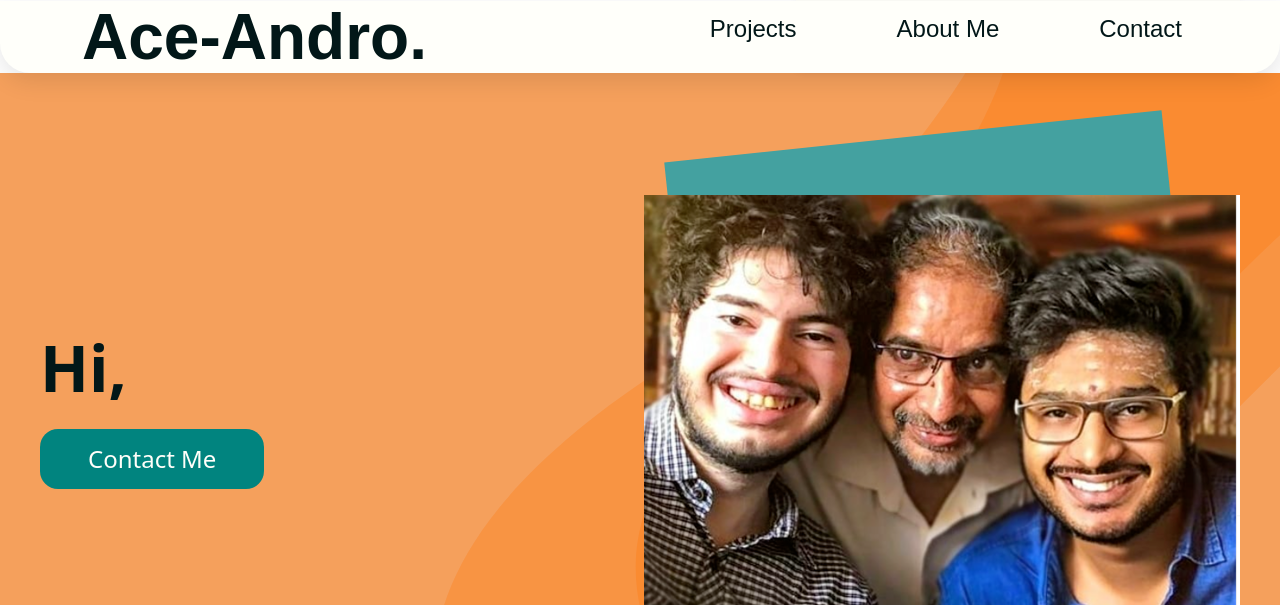
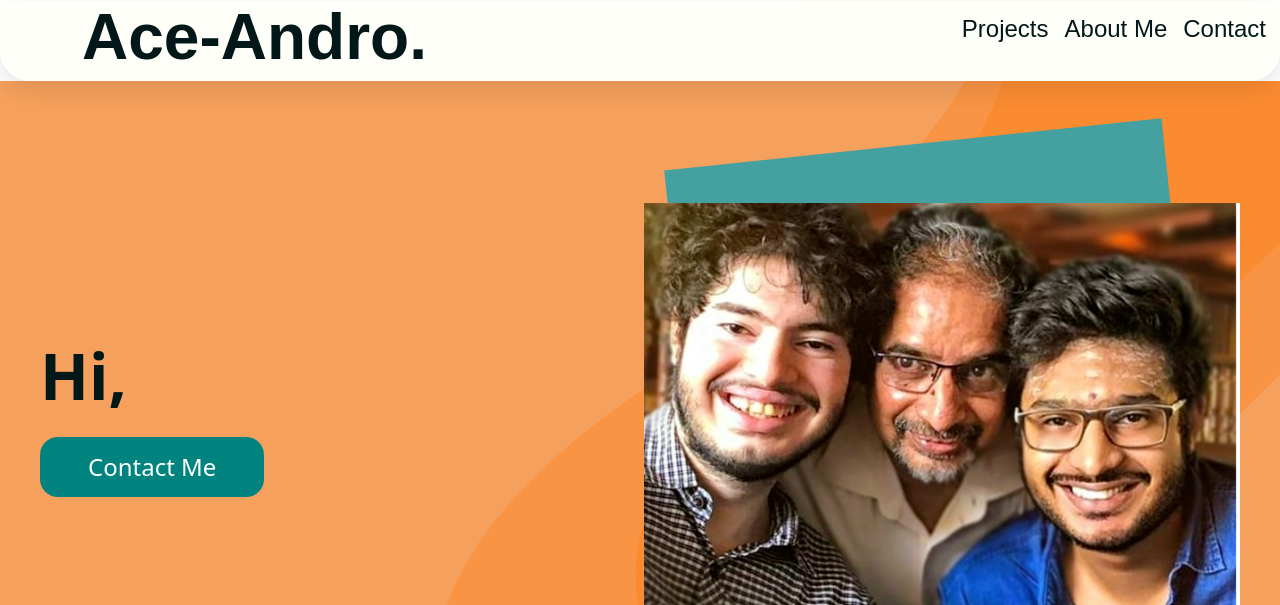
Before and after one commit to aceandro2812/JatinIyer, a plain HTML site: page index.html in a window 1280 px wide. Shown: the top 605 px of the page. Drawn offline with nearby package versions, Linux system fonts and the light colour scheme.

Commit message:
wellKnown added

```diff
--- a/style.css
+++ b/style.css
@@ -12,7 +12,7 @@ body {
 .nav-container {
   background: #fffffa;
   box-shadow: 0px 8px 24px rgba(0, 0, 0, 0.1);
-  height: 72px;
+  height: 5rem;
   margin-top: -65px;
   z-index: 500;
   position: relative;
@@ -45,7 +45,7 @@ nav .logo {
 
 .nav-items li {
   list-style: none;
-  margin-right: 100px;
+  margin-right: 1rem;
 }
 
 .nav-items li:nth-last-of-type(1) {
```
Also changed, not shown: index.html (+2 -2 lines), .well-known/brave-rewards-verification.txt (added).
